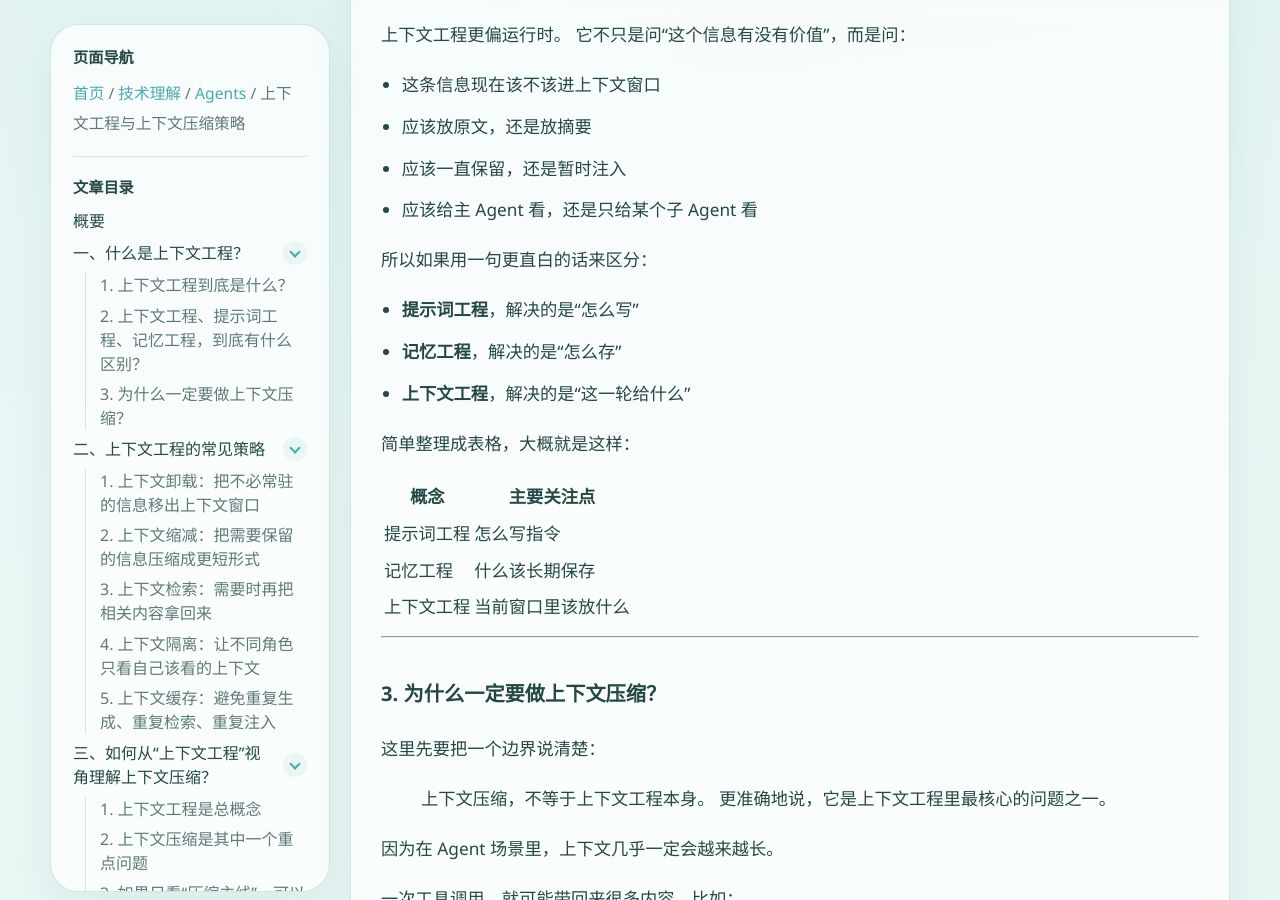
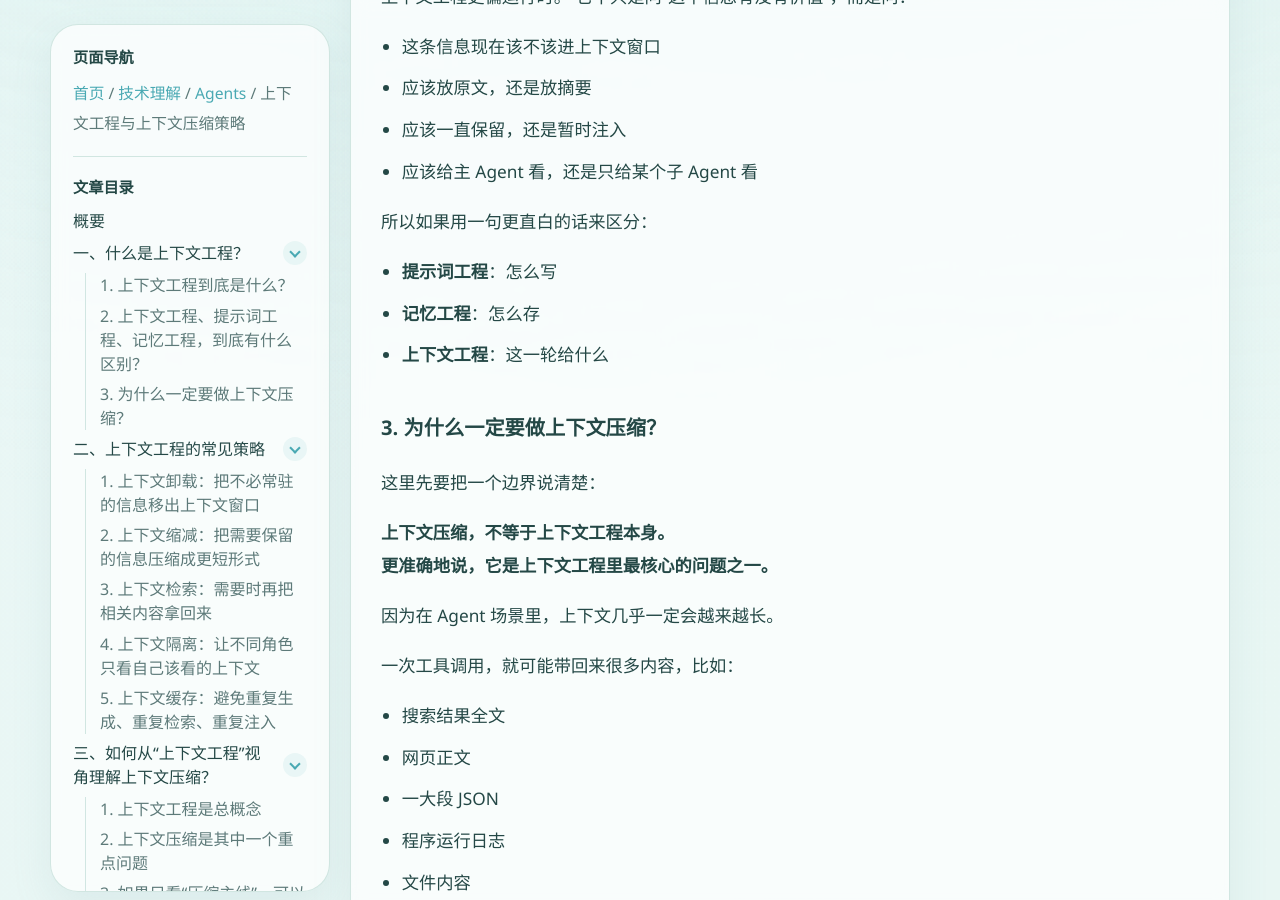
Before and after one commit to 8888-baiyi-8888/8888-baiyi-8888.github.io, a Jekyll site: the page built from understanding/agents/上下文工程与上下文压缩策略.md, in a window 1280 px wide and 900 px high, scrolled down 5169 px. Built offline with Jekyll 4.4.1, drawn with Linux system fonts in a browser that asks for light colours; some of the changed text lies outside the part shown.

Commit message:
“改变布局”

```diff
--- a/understanding/agents/上下文工程与上下文压缩策略.md
+++ b/understanding/agents/上下文工程与上下文压缩策略.md
@@ -41,7 +41,6 @@
 
 本文希望传达的核心观点是：在 AI Agent 时代，真正影响系统稳定性、效率与可扩展性的，不只是提示词本身，而是**上下文的组织与治理方式**。上下文工程正是围绕“哪些信息应当进入上下文、以何种形式进入、何时应当退出、何时应当重新注入”所建立的一整套运行机制，而这也正是构建长时、复杂、可持续运行 Agent 系统的重要基础。
 
----
 
 ## 一、什么是上下文工程？
 
@@ -49,11 +48,11 @@
 
 先说一个最直观的理解：
 
-> 上下文工程，就是围绕当前任务，决定什么信息该给模型看，什么信息先不放进来，什么信息等需要时再拿回来的一整套方法。
+**上下文工程，就是围绕当前任务，决定什么信息该给模型看，什么信息先不放进来，什么信息等需要时再拿回来的一整套方法。**
 
 如果把提示词工程理解成“怎么跟模型说话”，那上下文工程更像是在解决另一件事：
 
-> **这一轮，到底该把哪些信息摆到模型面前。**
+**这一轮，到底该把哪些信息摆到模型面前。**
 
 这个问题，放在今天为什么会越来越重要？
 因为在很多 AI Agent 场景里，真正拉开效果差距的，往往已经不只是提示词怎么写，也不只是模型够不够强，而是**上下文到底管得好不好**。
@@ -72,7 +71,7 @@
 
 这时候你花很长时间去调模型，很容易遇到一个很现实的问题：
 
-> 模型刚调完，产品形态已经变了。
+**模型刚调完，产品形态已经变了。**
 
 也就是说，你花了很多力气追模型能力，最后却没有真正追上业务变化本身。
 
@@ -93,11 +92,11 @@
 
 所以问题的关键，从来不只是：
 
-> **能不能放进去。**
+**能不能放进去。**
 
 真正更关键的是：
 
-> **到底该不该放进去。**
+**到底该不该放进去。**
 
 这就是上下文工程真正重要的地方。
 
@@ -105,7 +104,7 @@
 
 所以从本质上说，上下文工程做的是一件很朴素、但非常关键的事：
 
-> **帮模型减负，同时帮模型聚焦。**
+**帮模型减负，同时帮模型聚焦。**
 
 哪些信息应该常驻，哪些只需要临时注入；
 哪些内容应该保留原文，哪些压成摘要就够了；
@@ -115,11 +114,10 @@
 
 所以我更愿意把上下文工程理解成这样一层能力：
 
-> 它不是锦上添花的优化项，而是 Agent 真正跑起来之后，最基础的一层运行治理能力。
+**它不是锦上添花的优化项，而是 Agent 真正跑起来之后，最基础的一层运行治理能力。**
 
 一个 Agent 能不能长期稳定地工作，很多时候不只是看模型够不够强，而是看你有没有办法持续地把**当前最重要的信息**放到它眼前。
 
----
 
 ### 2. 上下文工程、提示词工程、记忆工程，到底有什么区别？
 
@@ -168,26 +166,16 @@
 
 所以如果用一句更直白的话来区分：
 
-* **提示词工程**，解决的是“怎么写”
-* **记忆工程**，解决的是“怎么存”
-* **上下文工程**，解决的是“这一轮给什么”
-
-简单整理成表格，大概就是这样：
-
-| 概念    | 主要关注点     |
-| ----- | --------- |
-| 提示词工程 | 怎么写指令     |
-| 记忆工程  | 什么该长期保存   |
-| 上下文工程 | 当前窗口里该放什么 |
-
----
+- **提示词工程**：怎么写
+- **记忆工程**：怎么存
+- **上下文工程**：这一轮给什么
 
 ### 3. 为什么一定要做上下文压缩？
 
 这里先要把一个边界说清楚：
 
-> 上下文压缩，不等于上下文工程本身。
-> 更准确地说，它是上下文工程里最核心的问题之一。
+**上下文压缩，不等于上下文工程本身。**
+**更准确地说，它是上下文工程里最核心的问题之一。**
 
 因为在 Agent 场景里，上下文几乎一定会越来越长。
 
@@ -223,11 +211,11 @@
 
 这件事看起来像是在“压缩文本”，但本质上其实是在做：
 
-> **信息治理。**
+**信息治理。**
 
 所以，如果要用一句更博客化的话来总结这一节，我会这样说：
 
-> 在 AI Agent 时代，真正决定系统能不能长期跑下去的，不只是模型够不够大，也不只是提示词写得好不好，而是你有没有能力持续地管理好它眼前的上下文。
+**在 AI Agent 时代，真正决定系统能不能长期跑下去的，不只是模型够不够大，也不只是提示词写得好不好，而是你有没有能力持续地管理好它眼前的上下文。**
 
 
 ## 二、上下文工程的常见策略
@@ -242,9 +230,8 @@
 
 需要注意的是：
 
-> 这五类策略属于“上下文工程的常见策略”，
-> 并不是说“上下文工程只等于这五项”，
-> 也不是说“上下文压缩只有三部分”。
+**这五类策略属于“上下文工程的常见策略”。**
+**并不是说“上下文工程只等于这五项”，也不是说“上下文压缩只有三部分”。**
 
 下面分别来看。
 
@@ -252,7 +239,7 @@
 
 上下文卸载的核心思想是：
 
-> 并不是所有信息都应该长期保留在消息历史中。
+**并不是所有信息都应该长期保留在消息历史中。**
 
 有些内容虽然重要，但没有必要一直放在上下文窗口里。
 更合理的做法是把它们保存到外部环境中，例如：
@@ -345,13 +332,13 @@
 
 当信息被卸载或缩减之后，就必须解决另一个问题：
 
-> 需要用到的时候，怎么重新拿回来？
+**需要用到的时候，怎么重新拿回来？**
 
 这就是上下文检索。
 
 检索的核心思想是：
 
-> 不让模型始终背着全部历史，而是在当前任务需要时，只召回最相关的那部分信息。
+**不让模型始终背着全部历史，而是在当前任务需要时，只召回最相关的那部分信息。**
 
 常见的检索方式大致有两类：
 
@@ -394,7 +381,7 @@
 
 上下文隔离的核心思想是：
 
-> 不是所有 Agent、所有子任务，都应该共享同一份上下文。
+**不是所有 Agent、所有子任务，都应该共享同一份上下文。**
 
 在复杂系统里，如果一个 Agent 同时负责：
 
@@ -453,7 +440,7 @@
 
 上下文工程解决的是：
 
-> 在任务运行过程中，如何让模型在每一步看到最合适的信息。
+**在任务运行过程中，如何让模型在每一步看到最合适的信息。**
 
 它强调的是“上下文的组织、维护、控制与注入”。
 
@@ -462,7 +449,7 @@
 
 上下文压缩更关注的是：
 
-> 当上下文越来越长时，如何控制长度、保留关键信息、减少无效负担。
+**当上下文越来越长时，如何控制长度、保留关键信息、减少无效负担。**
 
 所以，上下文压缩不是上下文工程的全部，但却是其中最核心的问题之一。
 
@@ -485,6 +472,6 @@
 
 所以，更严谨的表达应该是：
 
-> 卸载、缩减、检索，是上下文工程中围绕长上下文控制的一条核心主线。
+**卸载、缩减、检索，是上下文工程中围绕长上下文控制的一条核心主线。**
 
 而隔离与缓存，则更像是帮助这条主线稳定运行的系统级策略。
```
